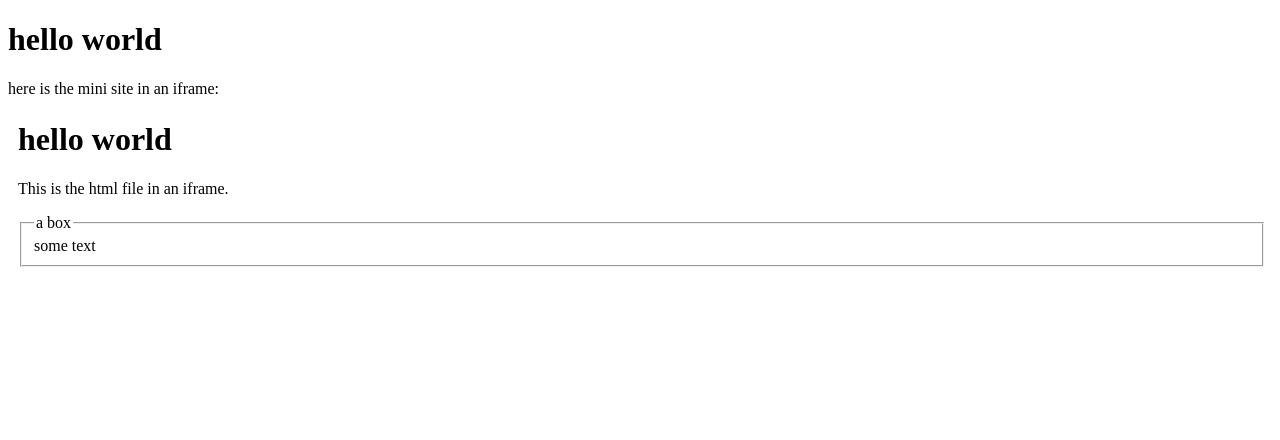
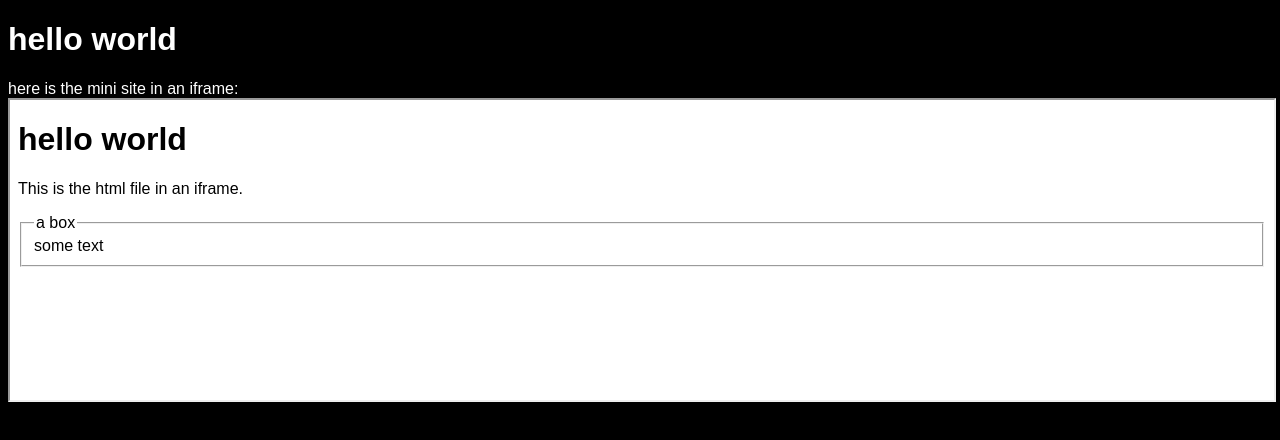
Before and after one commit to lucjanko/interactive-website, a plain HTML site: page main/index.html in a window 1280 px wide. Drawn offline with Linux system fonts and the light colour scheme; the site is published under a folder, as on GitHub Pages, so addresses that start at the root find nothing.

Commit message:
modified:   main/index.html 	modified:   main/mini.html

```diff
--- a/main/index.html
+++ b/main/index.html
@@ -2,7 +2,7 @@
 <html>
     <head>
         <title>My Hub</title>
-        <link rel="stylesheet" href="/interactive-website/main.css">
+        <link rel="stylesheet" href="../main.css">
      </head>
     <body>
       <h1>
@@ -10,7 +10,11 @@
       </h1>
       <p>
         here is the mini site in an iframe:
-        <iframe src="./mini.html" style="width: 100%; height: 300px; border: 2px solid white;"></iframe>
+        <iframe src="./mini.html" style="width: 100%; height: 300px;">
+        <!--
+        the border attribute is not needed, as it blends in with the background
+        -->
+        </iframe>
       </p>
   </body>
 </html>
--- a/main/mini.html
+++ b/main/mini.html
@@ -2,7 +2,7 @@
 <html>
   <head>
     <!-- a iframe html wont need a title -->
-    <link rel="stylesheet" href="/interactive-website/main2.css">
+    <link rel="stylesheet" href="../main2.css">
   </head>
   <body>
     <h1>
```
